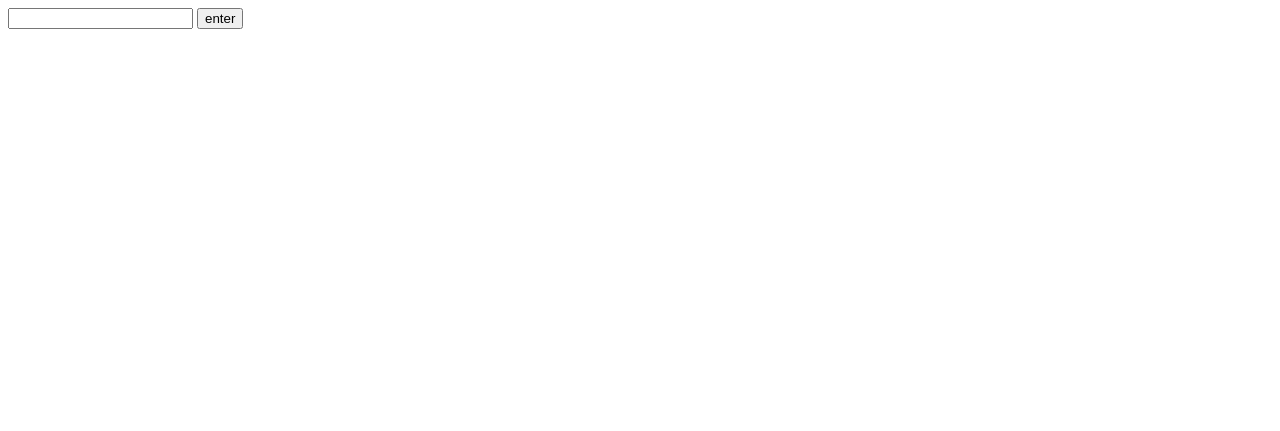
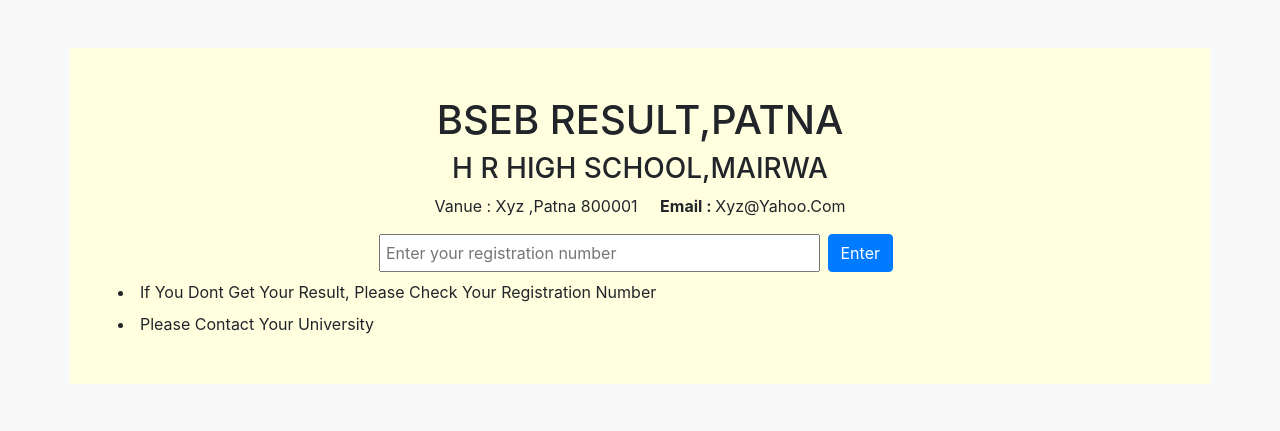
Before and after one commit to premprakashgupta/LGMVIP-WebDev_task-3, a PHP site: page /whatsapp-web/Btech_5th_sem_result.php in a window 1280 px wide. Before the commit the part shown is almost empty. Shown: the top 431 px of the page. Run offline with PHP 8.4, Linux system fonts and the light colour scheme; some libraries are stand-ins or nearby versions.

Commit message:
change in file and upload

```diff
--- a/school/Btech_5th_sem_result.php
+++ b/school/Btech_5th_sem_result.php
@@ -1,15 +1,73 @@
+<!-- Name    PREM PRAKASH GUPTA
+internship from LGM in webdevelopment -->
+
+
+
+
+
+
+
 <!DOCTYPE html>
 <html lang="en">
 <head>
     <meta charset="UTF-8">
-    <meta http-equiv="X-UA-Compatible" content="IE=edge">
-    <meta name="viewport" content="width=device-width, initial-scale=1.0">
-    <title>Document</title>
+<meta name="description" content="Free Web tutorials">
+  <meta name="keywords" content="HTML, CSS, JavaScript">
+  <meta name="author" content="prem">
+<!-- <meta http-equiv="refresh" content="30"> -->
+
+    <!-- <meta name="viewport" content="width=device-width, initial-scale=1"> -->
+    <title>Btech_5th_sem_result</title>
+    <link rel="stylesheet" href="https://maxcdn.bootstrapcdn.com/bootstrap/4.5.2/css/bootstrap.min.css">
+    <link rel="stylesheet" type="text/css" href="css/indexstyle.css">
+    <link rel="stylesheet" href="../fontawesome-free-5.14.0-web/css/all.css">
+    <link rel="stylesheet" type="text/css" href="https://stackpath.bootstrapcdn.com/font-awesome/4.7.0/css/font-awesome.min.css">
+    <link rel="preconnect" href="https://fonts.gstatic.com">
+<link rel="stylesheet" href="https://cdnjs.cloudflare.com/ajax/libs/font-awesome/4.7.0/css/font-awesome.min.css">
+    <link href="https://fonts.googleapis.com/css2?family=Poppins:wght@200&display=swap" rel="stylesheet">
+    <link rel="stylesheet" href="https://pro.fontawesome.com/releases/v5.10.0/css/all.css" />
+    <link rel="shortcut icon" href="image/facebook.png" />
+    <style>
+
+        .container{
+            background-color: lightyellow;
+            text-transform: capitalize;
+        }
+        form .box{
+            width: 50%;
+            margin: auto;
+            display: flex;
+            justify-content: space-between;
+
+        }
+        form .box input[type="text"]{
+            width: 90%;
+            padding: 5px;
+
+        }
+
+    </style>
+    <script src="https://ajax.googleapis.com/ajax/libs/jquery/3.5.1/jquery.min.js"></script>
+    <script src="https://cdnjs.cloudflare.com/ajax/libs/popper.js/1.16.0/umd/popper.min.js"></script>
+    <script src="https://maxcdn.bootstrapcdn.com/bootstrap/4.5.2/js/bootstrap.min.js"></script>
 </head>
-<body>
-    <form action="result.php" method="post">
-        <input type="text" name="registration_no">
-        <input type="submit" value="enter">
+<body class="d-flex justify-content-center align-items-center">
+    <div class="container  mx-auto my-5 p-5">
+        <h1 class="text-center">BSEB RESULT,PATNA</h1>
+        <h3 class="text-center">H R HIGH SCHOOL,MAIRWA</h3>
+        <p class="text-center">Vanue : xyz ,patna 800001 &nbsp; &nbsp; <b>Email : </b> xyz@yahoo.com</p>
+        <section>
+        <form action="result.php" method="post" >
+            <div class="box">
+                <input type="text" name="registration_no" placeholder="Enter your registration number">
+                <input type="submit" value="Enter" class="btn btn-primary mx-2">
+            </div>
+
     </form>
+        </section>
+
+        <li class="my-2">If you dont get your result, please check your registration number</li>
+        <li>Please contact your university</li>
+    </div>
 </body>
 </html>
```
Also changed, not shown: school/result.php (+8 -8 lines).
